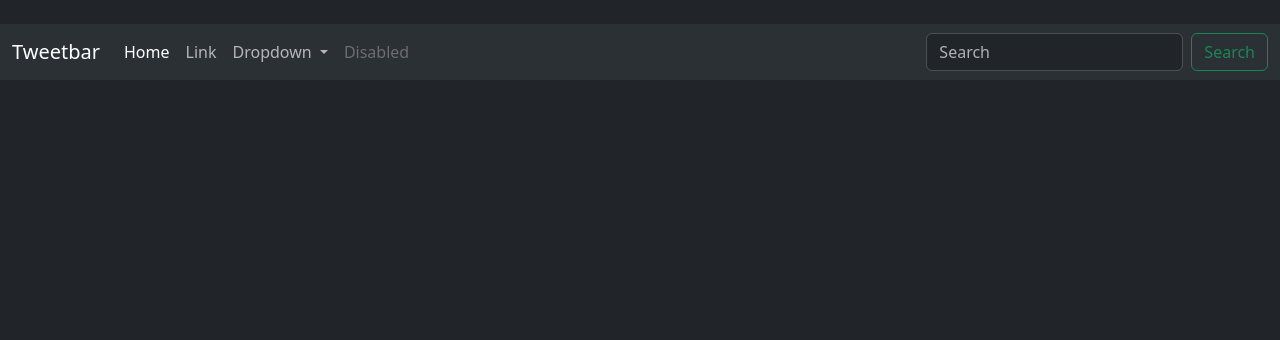
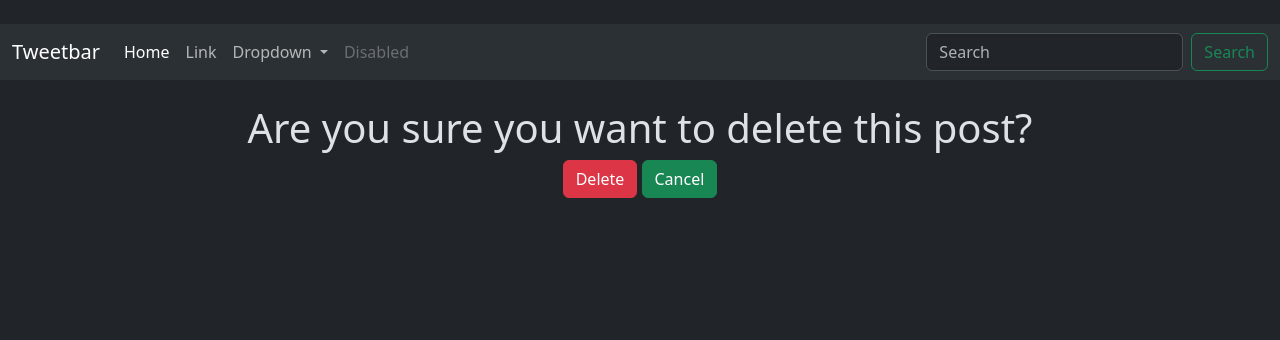
Before and after one commit to kunalarya873/django-chai-with-code, a Django app: template chaiheadq/tweet/templates/tweet_confirm_delete.html in a window 1280 px wide. Shown: the top 340 px of the page. Run offline with Django 5.2, Linux system fonts and the light colour scheme; the template is opened without the code that fills it, so the values that code supplies are empty.

Commit message:
Forms are added

```diff
--- a/chaiheadq/tweet/templates/tweet_confirm_delete.html
+++ b/chaiheadq/tweet/templates/tweet_confirm_delete.html
@@ -3,5 +3,10 @@
 
 {% endblock %}
 {% block content %}
-
+<h1 class="text-color mt-4">Are you sure you want to delete this post?</h1>
+<form method="post">
+    {% csrf_token %}
+    <button class="btn btn-danger">Delete</button>
+    <a class="btn btn-success" href="{% url 'tweet_list' %}">Cancel</a>
+</form>
 {% endblock %}
--- a/chaiheadq/tweet/templates/tweet_form.html
+++ b/chaiheadq/tweet/templates/tweet_form.html
@@ -3,6 +3,7 @@
 
 {% endblock %}
 {% block content %}
+<h1>Welcome to Chai's Django project</h1>
 <h2>
     {% if form.instance.pk %}
     Edit Tweet
--- a/chaiheadq/tweet/urls.py
+++ b/chaiheadq/tweet/urls.py
@@ -3,6 +3,6 @@ from django.urls import path
 urlpatterns = [
     path('', views.tweet_list, name='tweet_list'),
     path('create/', views.tweet_create, name='tweet_create'),
-    path('<int:tweet_id>/edit', views.tweet_edit, name='tweet_edit'),
-    path('<int:tweet_id>/delete', views.tweet_delete, name='tweet_delete')
+    path('<int:tweet_id>/edit/', views.tweet_edit, name='tweet_edit'),
+    path('<int:tweet_id>/delete/', views.tweet_delete, name='tweet_delete')
 ]
```
Also changed, not shown: chaiheadq/tweet/templates/tweet_list.html (+5 -5 lines), chaiheadq/tweet/views.py (+9 -6 lines), chaiheadq/db.sqlite3, chaiheadq/media/photos/pexels-chiecharon-1187317.jpg (added), chaiheadq/media/photos/pexels-fotios-photos-734983.jpg (added).
